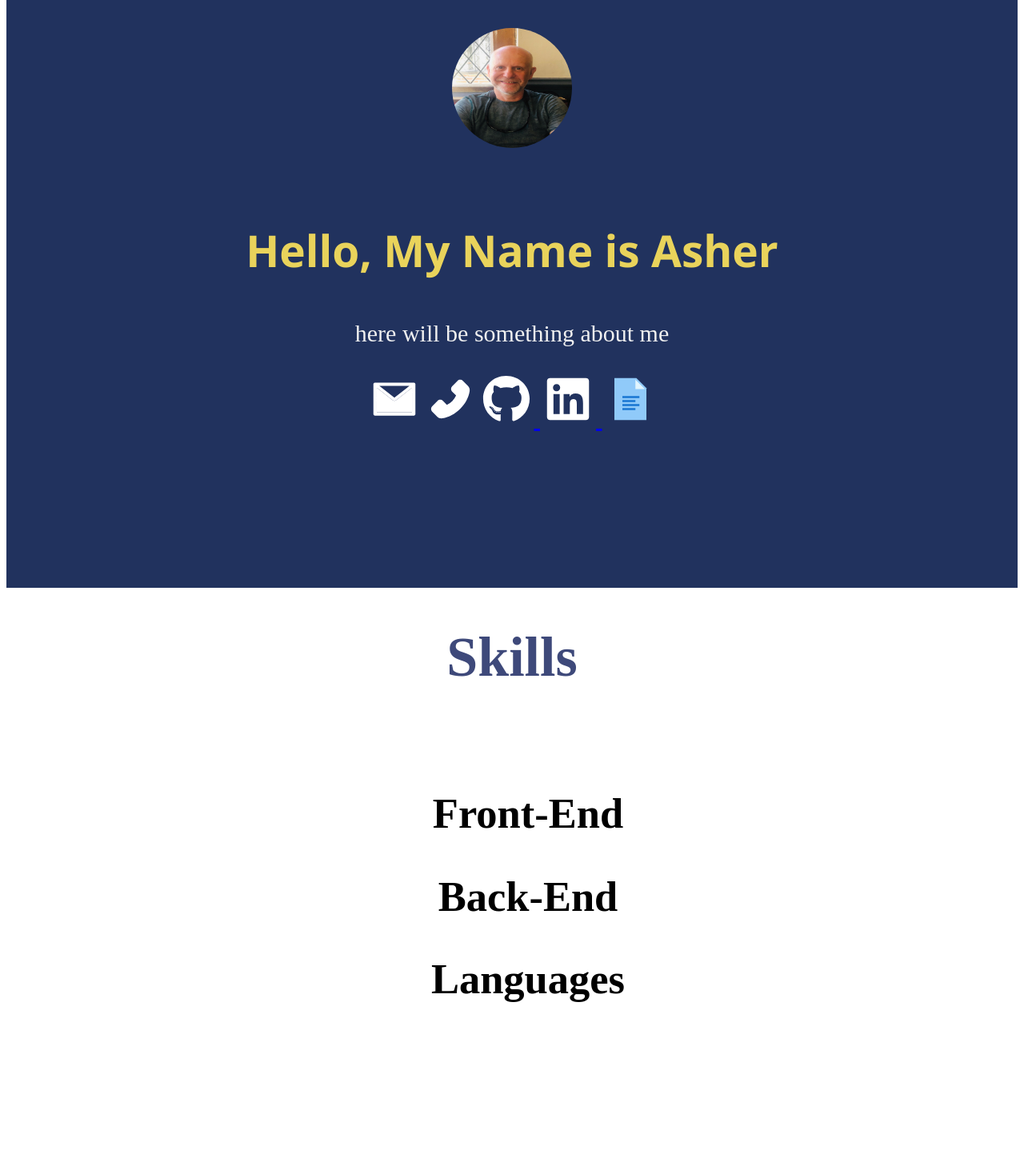
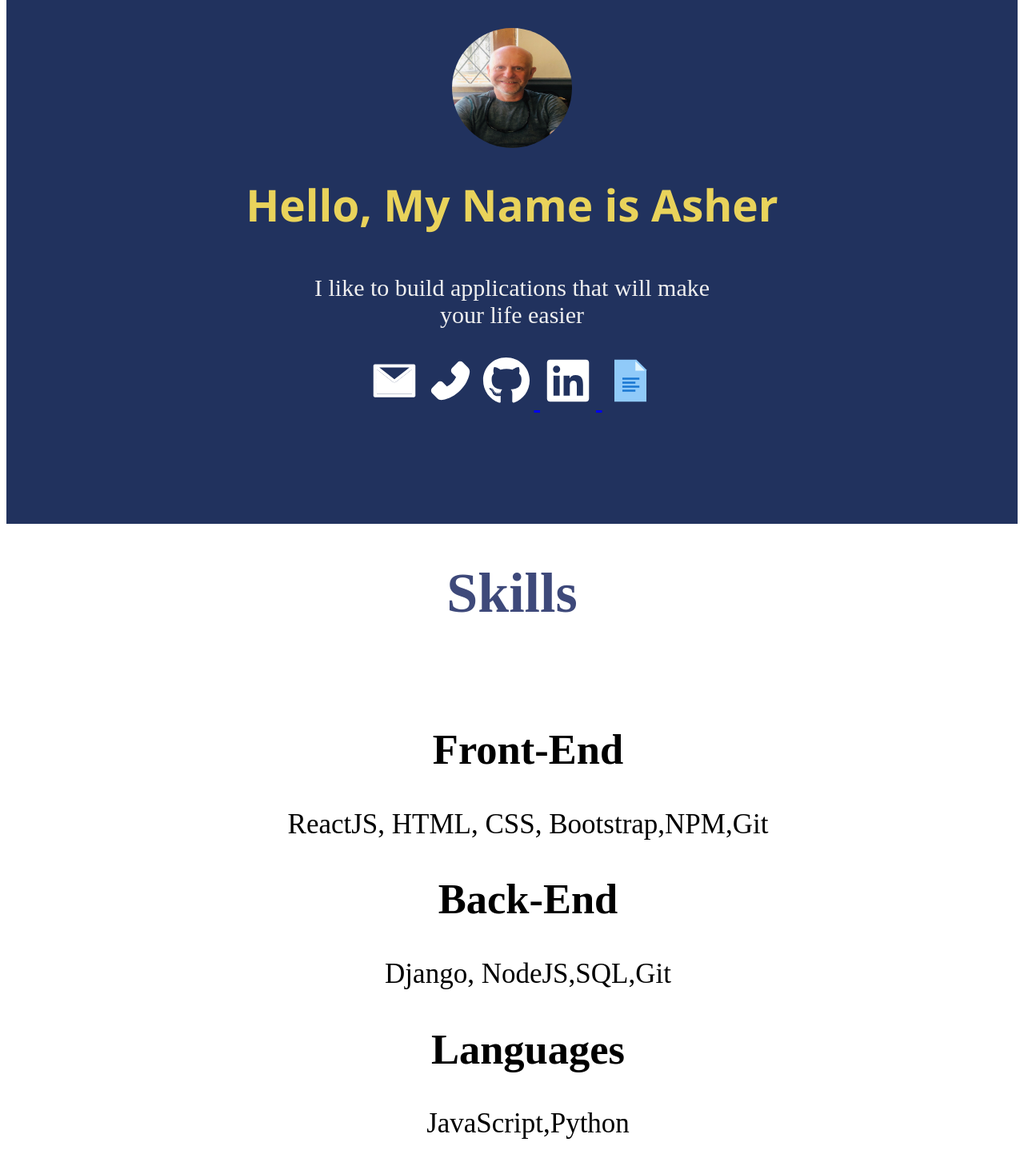
Before and after one commit to Asherbeck10/Asher-Beck-Portfolio, a React (Create React App) app: page / in a window 1280 px wide. Shown: the part 73-1536 px from the top of the page at 80% size. Before the commit the page ends 1414 px from the top, so only its background shows below. Built offline with nearby package versions, Linux system fonts and the light colour scheme.

Commit message:
added content

```diff
--- a/src/Pages/Home/index.js
+++ b/src/Pages/Home/index.js
@@ -15,13 +15,14 @@ function Home() {
       <h2>Hello, My Name is Asher</h2>
       <div className='prompt'>
         <div>
-        <p>here will be something about me </p>
+        <p>I like to build applications that will make your life easier  </p>
         </div>
 
 
 
-        <AiTwotoneMail/>
-        <AiFillPhone/>
+        <a href="mailto:example@example.com"><AiTwotoneMail/></a>
+         <a href="tel:+1234567890"><AiFillPhone/></a>
+
         <a href="https://github.com/Asherbeck10" target="_blank"  rel="noreferrer"><FaGithub/></a>
        <a href="https://www.linkedin.com/in/asher-beck-276454259/" target="_blank"  rel="noreferrer" > <FaLinkedin/></a>
        <a href={CV} target="_blank"  rel="noreferrer"> <FcDocument/></a>
@@ -35,15 +36,15 @@ function Home() {
         <ol className='list'>
           <li className='item'>
             <h2>Front-End</h2>
-            <p></p>
+            <p>ReactJS, HTML, CSS, Bootstrap,NPM,Git</p>
           </li>
           <li className='item'>
             <h2>Back-End</h2>
-            <p></p>
+            <p>Django, NodeJS,SQL,Git</p>
           </li>
           <li className='item'>
             <h2>Languages</h2>
-            <p></p>
+            <p>JavaScript,Python</p>
           </li>
 
 
--- a/src/Pages/Home/style.css
+++ b/src/Pages/Home/style.css
@@ -22,7 +22,7 @@
 
 .about {
   width: 100%;
-  height: calc(100vh - 100px);
+  height: calc(90vh - 100px);
   display: flex;
   flex-direction: column;
   justify-content: center;
--- a/src/Pages/ProjectInfo/index.js
+++ b/src/Pages/ProjectInfo/index.js
@@ -11,6 +11,7 @@ function ProjectInfo() {
   return (<div className='project'>
     <h1>{project.name}</h1>
     <img src={project.image} alt={project.name}></img>
+    <p><b>About:</b>{project.about}</p>
     <p><b>Skills:</b>{project.skills}</p>
     <div style={{ display: 'flex', justifyContent:'space-between' }}>
     <a href={project.gitHub}  target="_blank"  rel="noreferrer"><FaGithub/></a>
--- a/src/Pages/ProjectInfo/style.css
+++ b/src/Pages/ProjectInfo/style.css
@@ -18,7 +18,7 @@
   }
 
   .project p {
-    font-size: 40px;
+    font-size: 25px;
     color: #3e497a;
   }
 
--- a/src/Pages/Projects/index.js
+++ b/src/Pages/Projects/index.js
@@ -9,7 +9,7 @@ function Projects() {
       <h1>My Projects</h1>
       <div className='projectList'>
         {projectsList.map((project)=>{
-          return <ProjectGallery name={project.name} image={project.image} id={project.id}/>
+          return <ProjectGallery name={project.name} image={project.image} id={project.id} key={project.id}/>
         })}
       </div>
 
--- a/src/projectsList.json
+++ b/src/projectsList.json
@@ -14,8 +14,11 @@
     "website": "",
     "image": "../assets/html_page.png",
     "gitHub": "https://github.com/Asherbeck10/Team-Profile-Generator",
-    "name": "Team Profile Generator"
-  },
+    "name": "Team Profile Generator",
+    "about": "This application will take in information about employees on a software engineering team, then generates an HTML webpage that displays summaries for each person. It displays a basic info so that a user have quick access to their emails and GitHub profiles.",
+    "skills":""
+  } ,
+
   {
     "id": 2,
     "website": "https://asherbeck10.github.io/Code-Quiz/",
```
